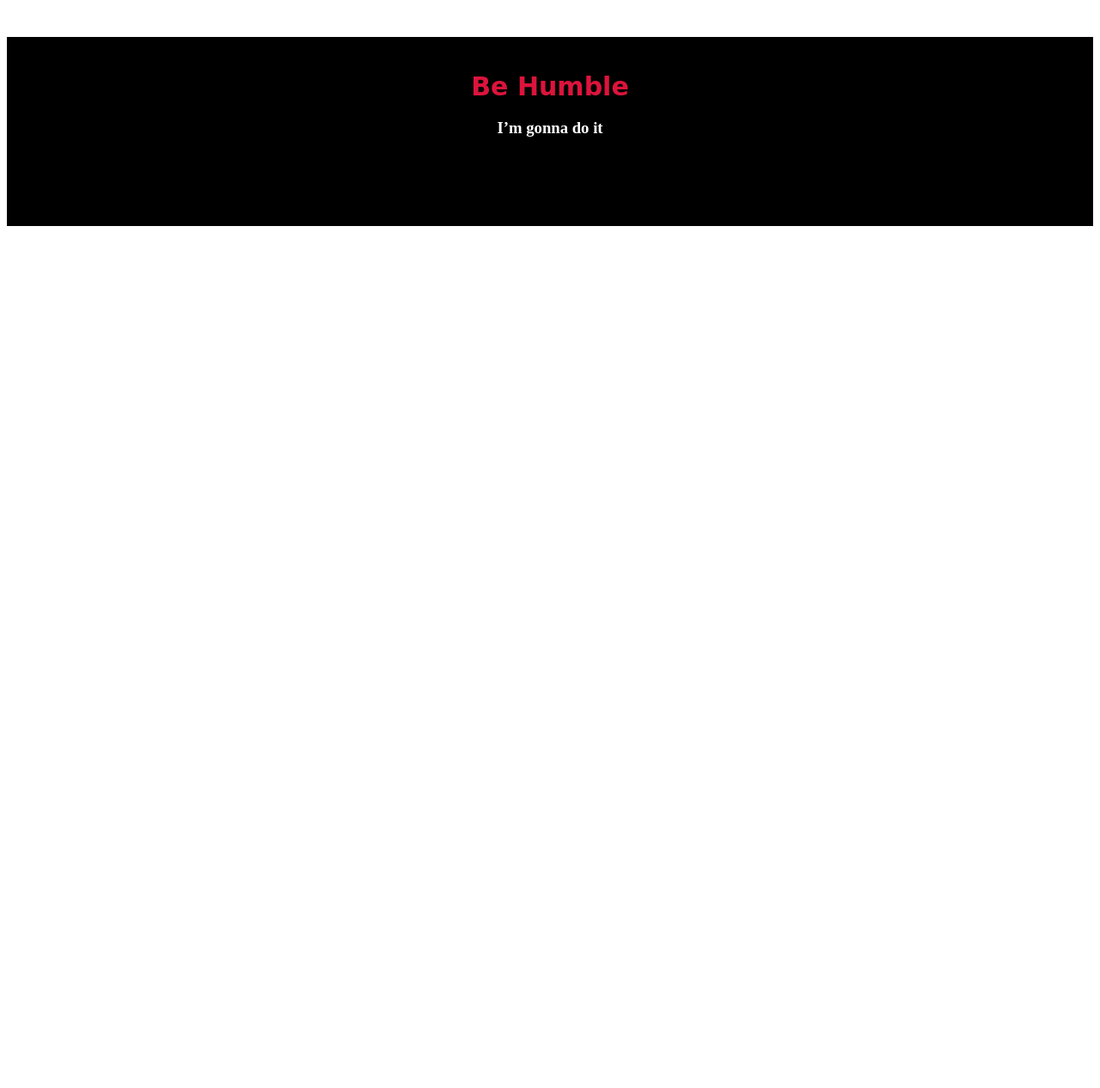
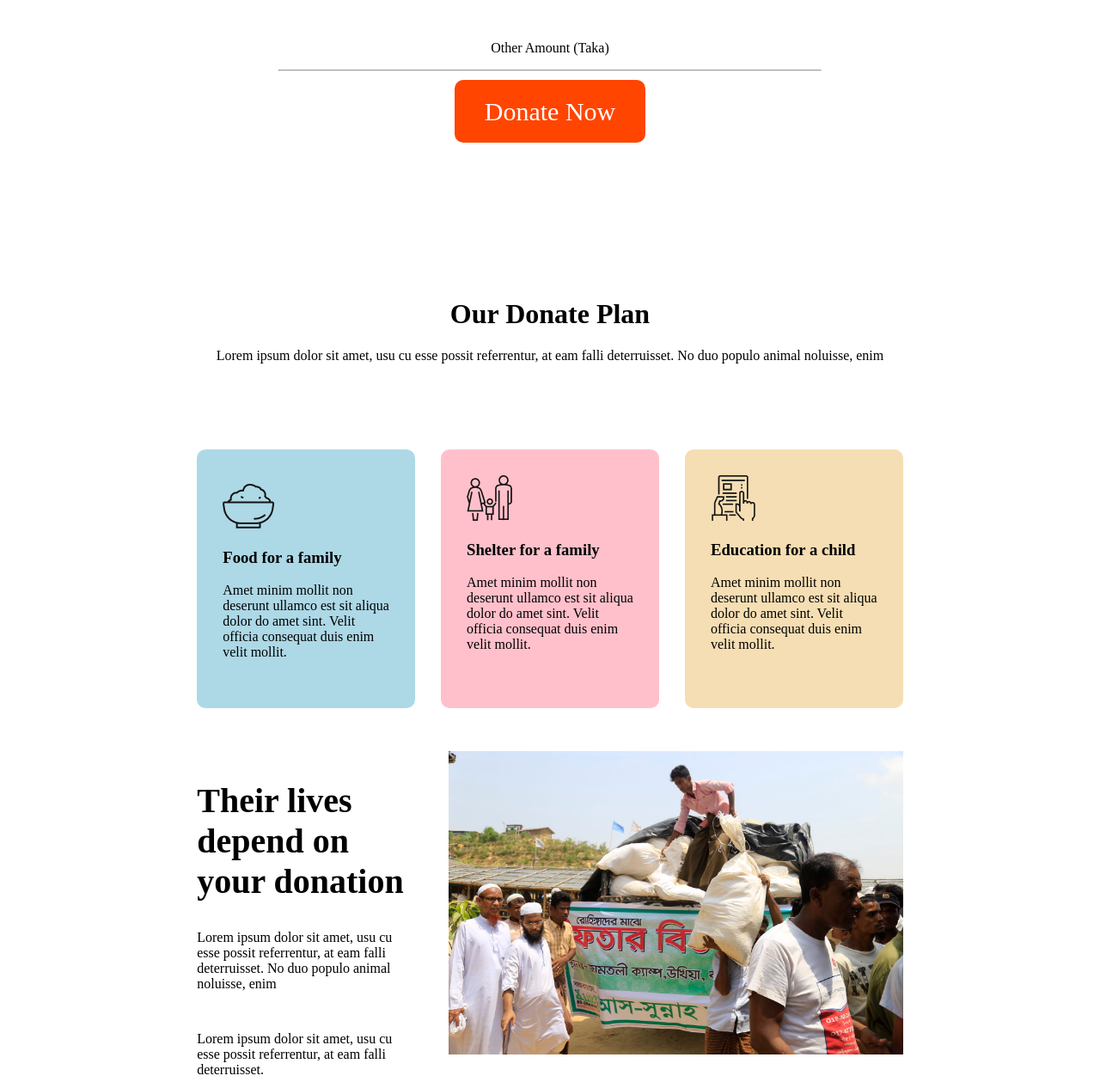
Before and after one commit to Shohel-tuf15/donate-today2-main, a plain HTML site: page index.html in a window 1280 px wide. Shown: the part 1534-2800 px from the top of the page at 86% size. Before the commit the page ends 1805 px from the top, so only its background shows below. Drawn offline with Linux system fonts and the light colour scheme.

Commit message:
donation updated

```diff
--- a/index.html
+++ b/index.html
@@ -14,9 +14,9 @@
         <h1>More In Need</h1>
         <p>
           Lorem ipsum dolor sit amet, usu cu esse possit referrentur, at eam
-          falli
+          falli deterruisset.
         </p>
-        <p>deterruisset. No duo populo animal noluisse, enim</p>
+        <p>No duo populo animal noluisse, enim</p>
         <a target="_blank" href="https://assunnahfoundation.org/">Donate Now</a>
       </div>
     </section>
@@ -44,6 +44,92 @@
         <h1>5000tk</h1>
       </div>
     </section>
+    <div class="others-amount">
+      <p>Other Amount (Taka)</p>
+      <hr />
+      <a target="_blank" href="https://assunnahfoundation.org/">Donate Now</a>
+    </div>
+    <div class="donate-plan">
+      <h1>Our Donate Plan</h1>
+      <p>
+        Lorem ipsum dolor sit amet, usu cu esse possit referrentur, at eam falli
+        deterruisset. No duo populo animal noluisse, enim
+      </p>
+    </div>
+    <section class="donated-item">
+      <div class="color-1">
+        <img src="icons/food.png" alt="Food Need" />
+        <h3>Food for a family</h3>
+        <p>
+          Amet minim mollit non deserunt ullamco est sit aliqua dolor do amet
+          sint. Velit officia consequat duis enim velit mollit.
+        </p>
+      </div>
+      <div class="color-2">
+        <img src="icons/shelter.png" alt="House for all" />
+        <h3>Shelter for a family</h3>
+        <p>
+          Amet minim mollit non deserunt ullamco est sit aliqua dolor do amet
+          sint. Velit officia consequat duis enim velit mollit.
+        </p>
+      </div>
+      <div class="color-3">
+        <img src="icons/Frame-1.png" alt="Education for child" />
+        <h3>Education for a child</h3>
+        <p>
+          Amet minim mollit non deserunt ullamco est sit aliqua dolor do amet
+          sint. Velit officia consequat duis enim velit mollit.
+        </p>
+      </div>
+    </section>
+    <section class="contribute-way">
+      <div>
+        <h1>Their lives depend on your donation</h1>
+        <p>
+          Lorem ipsum dolor sit amet, usu cu esse possit referrentur, at eam
+          falli deterruisset. No duo populo animal noluisse, enim
+        </p>
+        <p>
+          Lorem ipsum dolor sit amet, usu cu esse possit referrentur, at eam
+          falli deterruisset.
+        </p>
+        <a target="_blank" href="https://assunnahfoundation.org/"
+          >How to Contribute?</a
+        >
+      </div>
+      <div>
+        <img src="images/iftar_gallery_1.jpg" alt="" />
+      </div>
+    </section>
+    <section class="contribute-way">
+      <div>
+        <img src="images/iftar_gallery_7.jpg" alt="" />
+      </div>
+      <div>
+        <h1>They need us to suvive</h1>
+        <p>
+          Lorem ipsum dolor sit amet, usu cu esse possit referrentur, at eam
+          falli deterruisset. No duo populo animal noluisse, enim
+        </p>
+        <p>
+          Lorem ipsum dolor sit amet, usu cu esse possit referrentur, at eam
+          falli deterruisset.
+        </p>
+        <a target="_blank" href="https://assunnahfoundation.org/"
+          >How to Contribute?</a
+        >
+      </div>
+    </section>
+    <div class="final-update">
+      <h1>Get My Updates</h1>
+      <p>
+        Lorem ipsum dolor sit amet, usu cu esse possit referrentur, at eam falli
+        deterruisset. No duo populo animal noluisse, enim
+      </p>
+    </div>
+    <div class="subscribing-email">
+      <input type="email" name="Email" id="" /><button>Subscribe</button>
+    </div>
     <footer>
       <h1>Be Humble</h1>
       <h3>I’m gonna do it</h3>
--- a/style.css
+++ b/style.css
@@ -1,6 +1,6 @@
 .top-banner{
     text-align: center;
-    color: rgb(171, 81, 81);
+    color: rgb(225, 197, 197);
     background-image: url(images/relief_distribution_gallery_8.jpg);
     background-size:cover;
     height:1000px;
@@ -12,13 +12,17 @@
     font-size: 60px;
     font-weight: 900;
 }
+.top-banner p{
+    margin-bottom: 50px;
+}
 a{
-    font-size: 20px;
+    font-size: 30px;
     color: white;
     text-decoration: none;
     background-color: orangered;
-    padding: 10px 25px;
+    padding: 20px 35px;
     border-radius: 10px;
+    margin-top: 30px;
 }
 
 .donate-day{
@@ -38,9 +42,98 @@ margin-bottom: 50px;
     padding: 20px 20px;
 }
 .color-red{
-    background-color: rgb(221, 154, 154);
-    border: 2px solid red;
+    background-color: rgb(239, 191, 191);
+    border: 4px solid rgba(162, 28, 28, 0.622);
     padding: 20px 20px;
+}
+.others-amount{
+    width: 50%;
+    justify-content: center;
+    text-align: center;
+    margin-bottom: 300px;
+    margin: auto;
+}
+hr{
+    margin-bottom: 30px;
+}
+.donate-plan{
+    justify-content: center;
+    text-align: center;
+    margin-top: 200px;
+}
+
+.donated-item{
+    display: flex;
+    width:65%;
+    gap: 30px;
+    margin: auto;
+    margin-top: 100px;
+    margin-bottom: 50px;
+}
+.color-1{
+    background-color: lightblue;
+    padding: 40px 30px;
+    border-radius: 10px;
+}
+.color-2{
+    background-color: pink;
+    padding: 30px;
+    border-radius: 10px;
+}
+.color-3{
+    background-color:wheat;
+    padding: 30px;
+    border-radius: 10px;
+}
+.contribute-way{
+    display: flex;
+    width: 65%;
+    gap: 40px;
+    margin: auto;
+    margin-top: 50px;
+    margin-bottom: 50px;
+    justify-content: center;
+}
+.contribute-way img{
+    width: 100%;
+}
+.contribute-way h1{
+    font-size: 40px;
+}
+.contribute-way p{
+    padding-bottom: 30px;
+}
+.contribute-way a{
+    font-size: 20px;
+}
+.final-update{
+    justify-content: center;
+    text-align: center;
+
+}
+.subscribing-email{
+text-align: center;
+    background-color: lightpink;
+    justify-content: center;
+    height:150px;
+    width: 45%;
+    font-size: 30px;
+    margin: auto;
+    margin-bottom: 100px;
+    border-radius: 10px;
+    padding-top: 70px;
+}
+.subscribing-email button{
+    background-color: rgb(241, 91, 64);
+    border: none;
+    padding: 20px;
+    border-radius: 5px;
+}
+.subscribing-email input{
+    background-color: lightsteelblue;
+    border: none;
+    padding: 20px;
+    border-radius: 5px;
 }
 footer{
     background-color: black;
```
Also changed, not shown: images/iftar_gallery_1.jpg (added), images/iftar_gallery_7.jpg (added).
